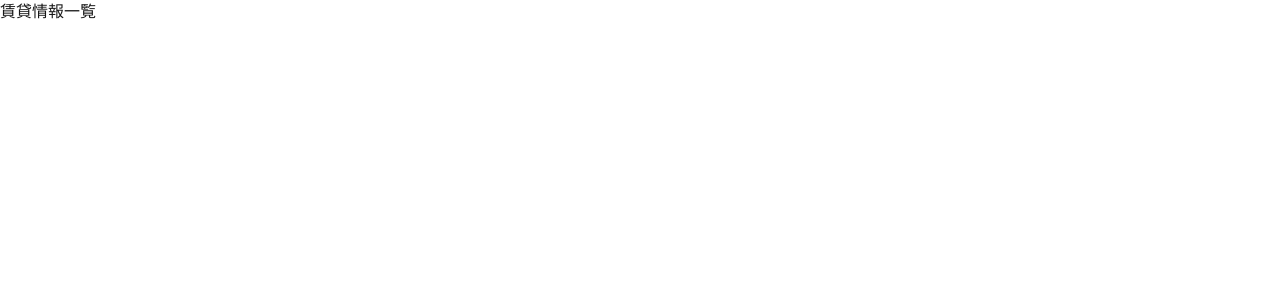
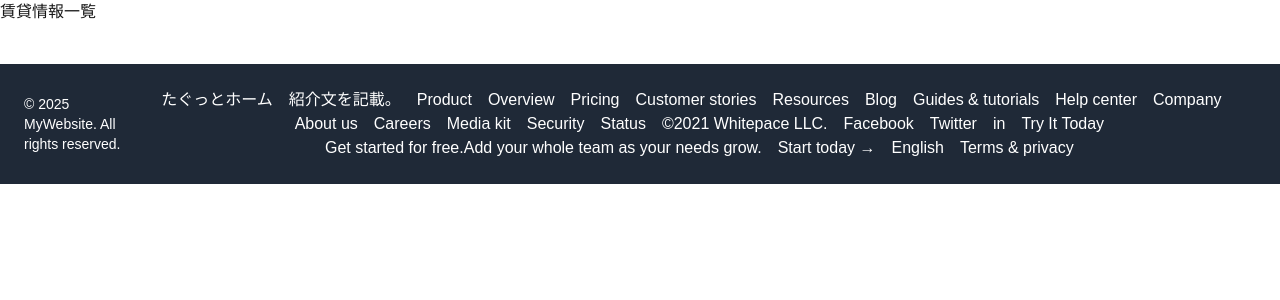
Before and after one commit to k-mizoguch1/lifestyle-home-search, a Next.js app: page /homes in a window 1280 px wide. Shown: the top 300 px of the page. Built offline with nearby package versions, Linux system fonts and the light colour scheme.

Commit message:
footer cpmponentを作成しました

```diff
--- a/src/app/layout.tsx
+++ b/src/app/layout.tsx
@@ -1,7 +1,7 @@
+import { Footer } from '@/components/Footer'
 import type { Metadata } from 'next'
 import { Geist, Geist_Mono } from 'next/font/google'
 import './globals.css'
-
 const geistSans = Geist({
   variable: '--font-geist-sans',
   subsets: ['latin'],
@@ -28,6 +28,7 @@ export default function RootLayout({
         className={`${geistSans.variable} ${geistMono.variable} antialiased`}
       >
         {children}
+        <Footer />
       </body>
     </html>
   )
--- /dev/null
+++ b/src/components/Footer/index.tsx
@@ -0,0 +1,47 @@
+import React from 'react'
+export const Footer: React.FC = () => {
+  const links = [
+    'たぐっとホーム',
+    '紹介文を記載。',
+    'Product',
+    'Overview',
+    'Pricing',
+    'Customer stories',
+    'Resources',
+    'Blog',
+    'Guides & tutorials',
+    'Help center',
+    'Company',
+    'About us',
+    'Careers',
+    'Media kit',
+    'Security',
+    'Status',
+    '©2021 Whitepace LLC. ',
+    'Facebook',
+    'Twitter',
+    'in',
+    'Try It Today',
+    'Get started for free.Add your whole team as your needs grow.',
+    'Start today →',
+    'English',
+    'Terms & privacy',
+  ]
+
+  return (
+    <footer className="bg-gray-800 text-white py-6 mt-10">
+      <div className="container mx-auto flex flex-col md:flex-row items-center justify-between px-6">
+        <p className="text-sm">
+          &copy; {new Date().getFullYear()} MyWebsite. All rights reserved.
+        </p>
+        <nav className="flex flex-wrap justify-center space-x-4 mt-4 md:mt-0">
+          {links.map((link, index) => (
+            <a key={index} href="#" className="hover:underline">
+              {link}
+            </a>
+          ))}
+        </nav>
+      </div>
+    </footer>
+  )
+}
```
